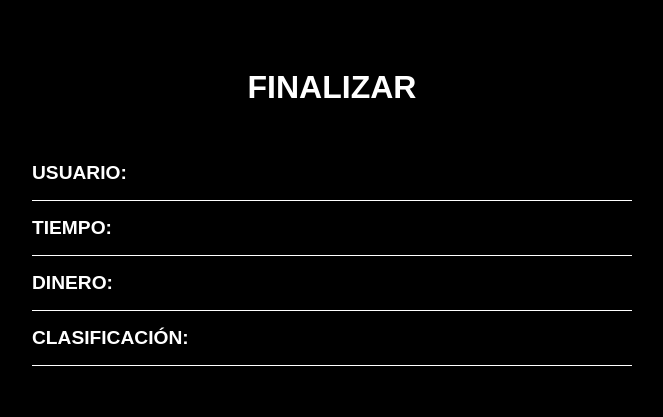
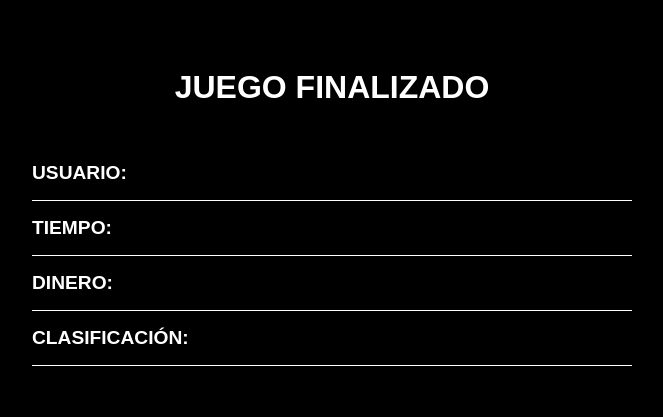
Before and after one commit to algoritmosi12/ppi2026ext, a plain HTML site: page paginas/finalizar.html in a window 1280 px wide. Shown: the whole page, without its empty margins (308-971 px from the left). Drawn offline with Linux system fonts and the light colour scheme.

Commit message:
reformas 2

```diff
--- a/paginas/finalizar.html
+++ b/paginas/finalizar.html
@@ -3,7 +3,7 @@
 <head>
   <meta charset="UTF-8">
   <meta name="viewport" content="width=device-width, initial-scale=1.0">
-  <title>Finalizar</title>
+  <title>Juego Finalizado</title>
   <style>
     body {
       margin: 0;
@@ -39,7 +39,7 @@
 </head>
 <body>
   <main>
-    <h1>FINALIZAR</h1>
+    <h1>JUEGO FINALIZADO</h1>
     <p><strong>USUARIO:</strong> <span id="usuario"></span></p>
     <p><strong>TIEMPO:</strong> <span id="tiempo"></span></p>
     <p><strong>DINERO:</strong> <span id="dinero"></span></p>
```
